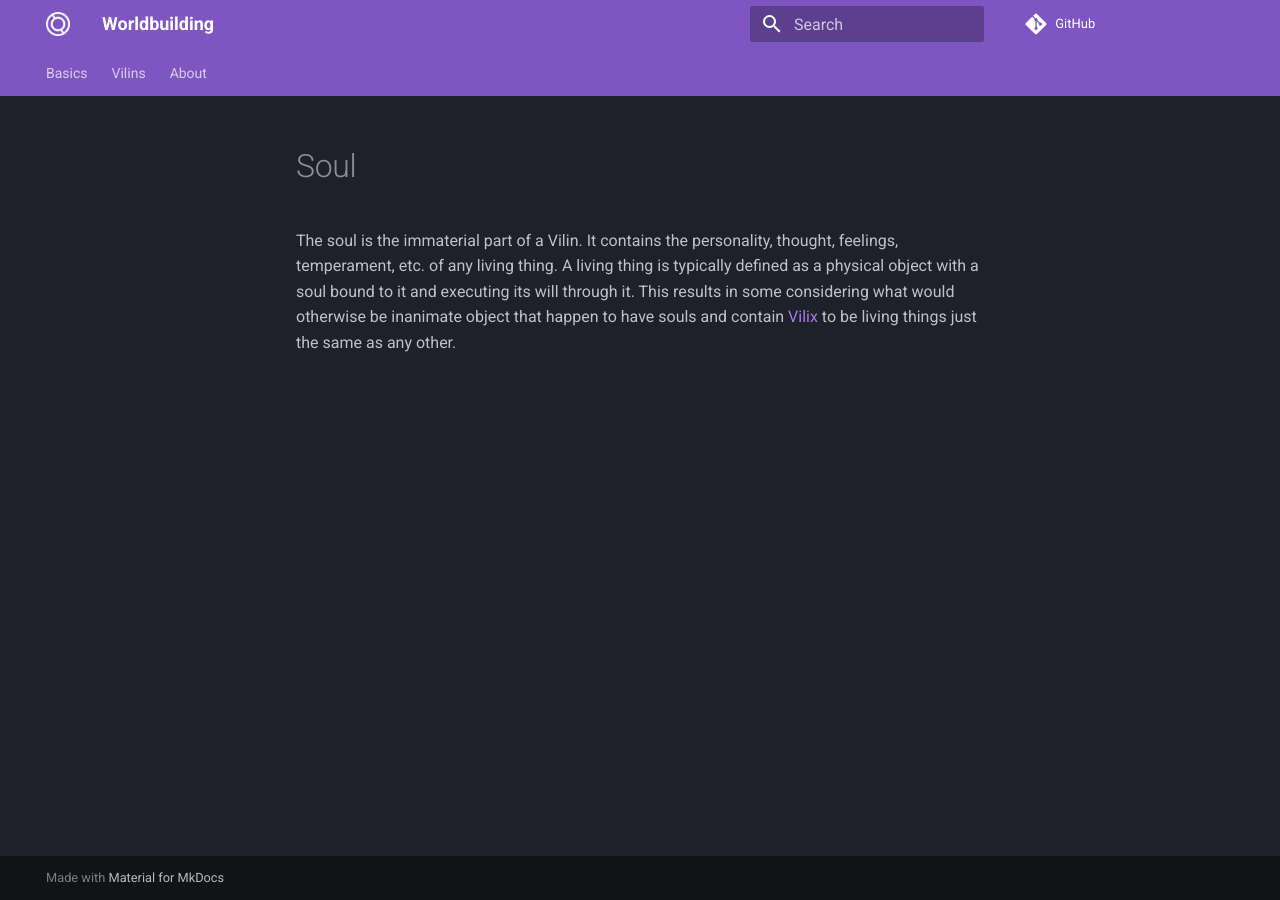
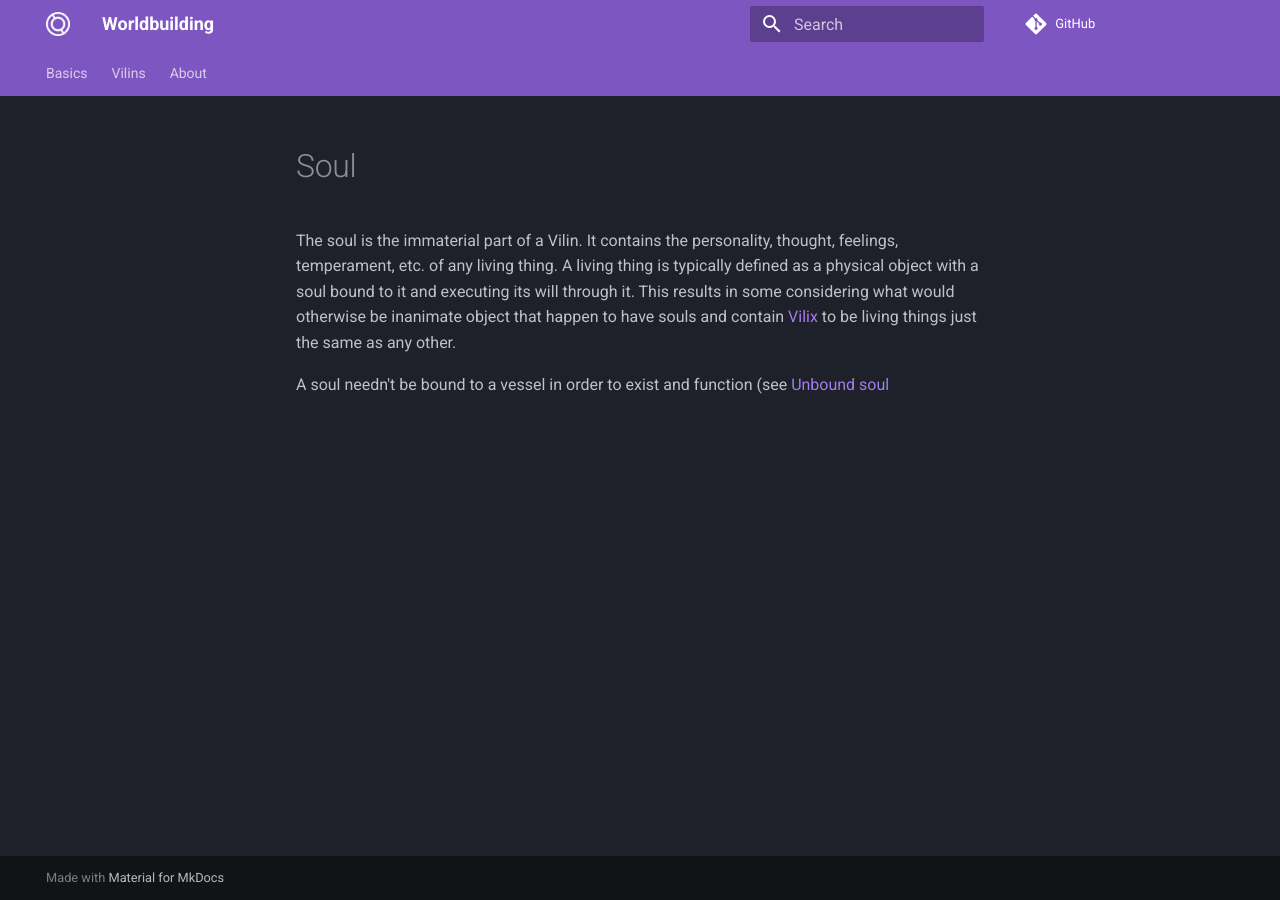
Before and after one commit to Jaw-bone6/worldbuilding, an MkDocs documentation site: the page built from docs/soul.md, in a window 1280 px wide. Built offline with MkDocs 1.6.1 and Material for MkDocs 9.7.7, drawn with Linux system fonts in a browser that asks for light colours; comment, search, counter and statistics services are not loaded.

Commit message:
Add unbound soul explan to soul

```diff
--- a/docs/soul.md
+++ b/docs/soul.md
@@ -6,3 +6,6 @@ typically defined as a physical object with a soul bound to it and executing
 its will through it. This results in some considering what would otherwise be
 inanimate object that happen to have souls and contain [Vilix](vilix.md) to be
 living things just the same as any other.
+
+A soul needn't be bound to a vessel in order to exist and function (see
+[Unbound soul](unbound_soul.md)
```
